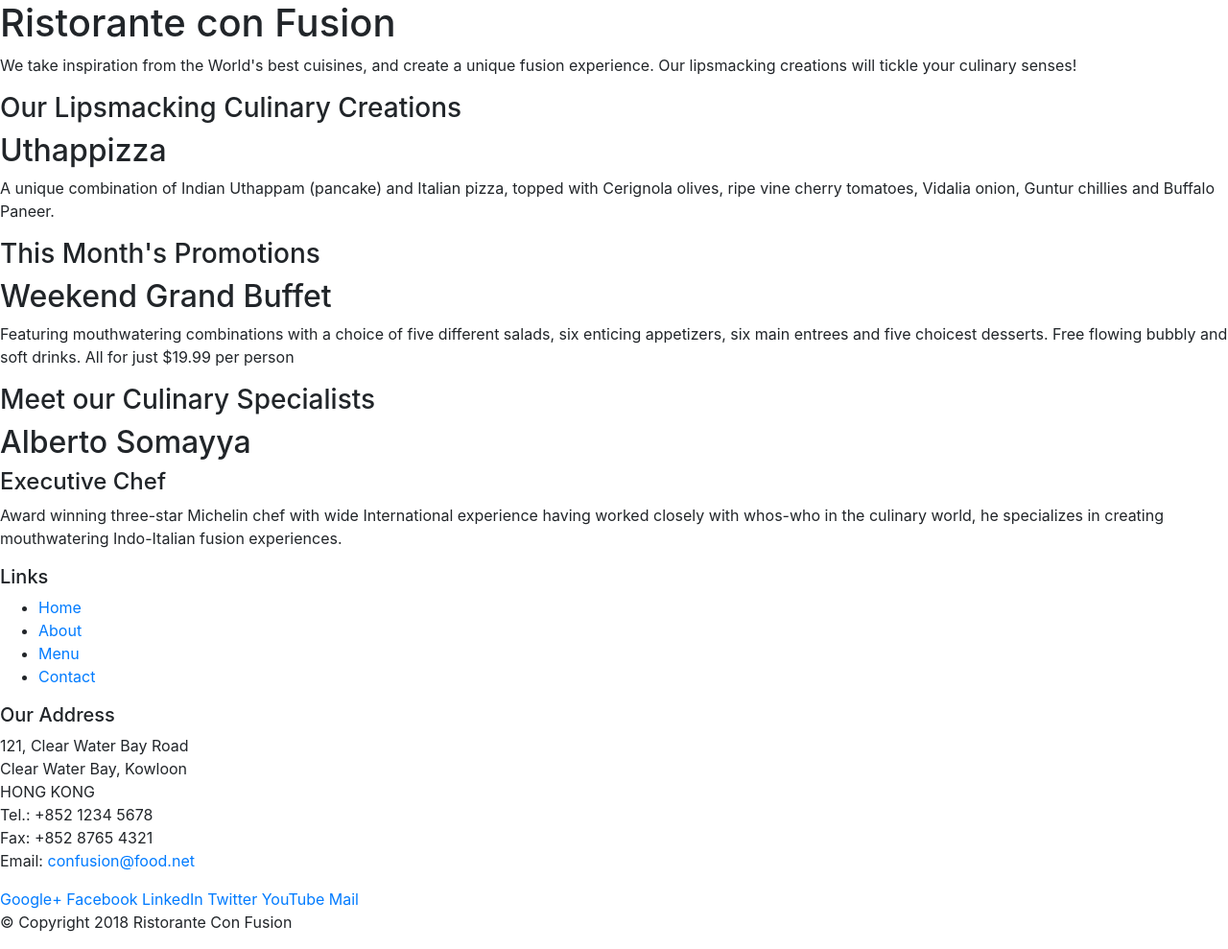
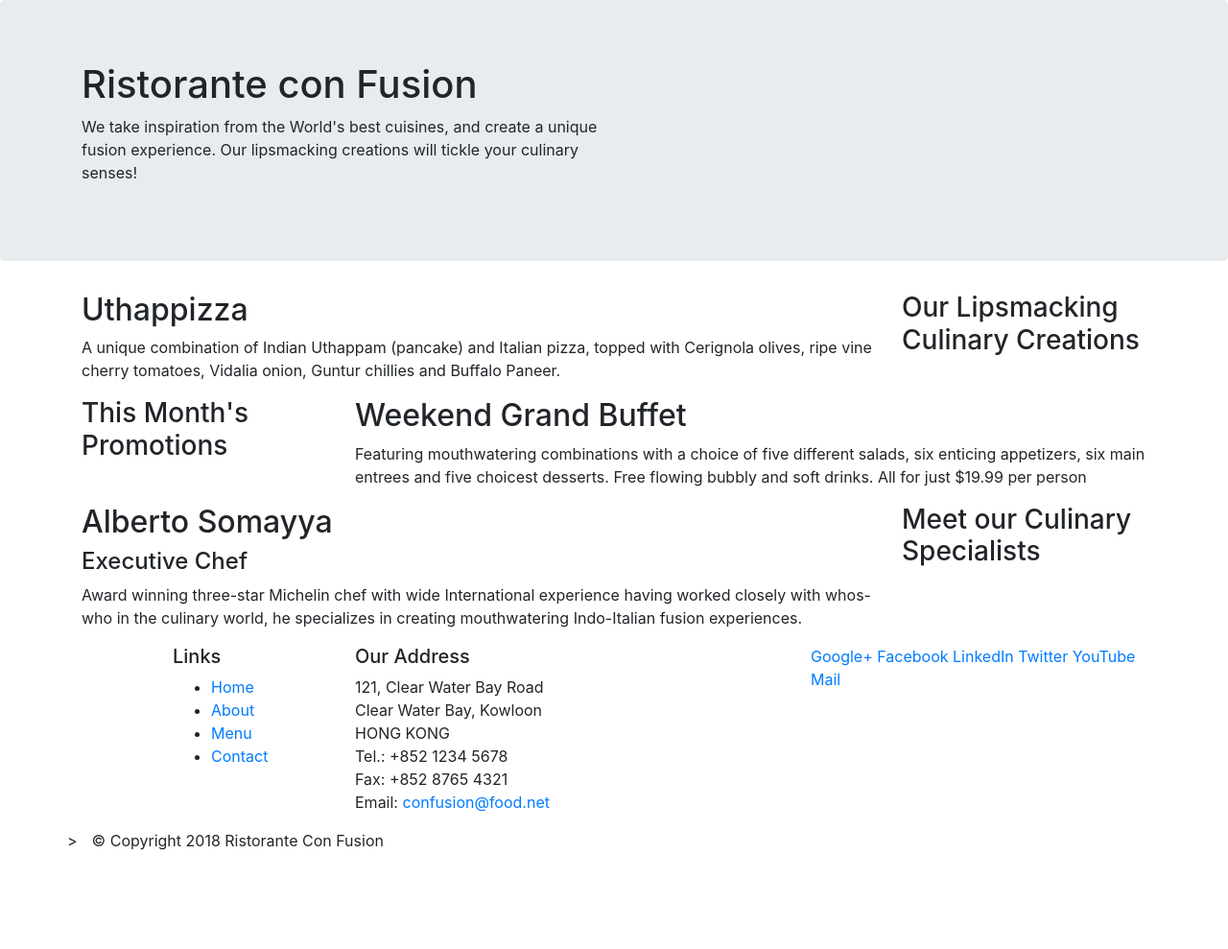
Before and after one commit to bohua12/conFusion, a website: page index.html in a window 1280 px wide. Shown: the whole page at 96% size. After the commit the page ends 904 px from the top, so only its background shows below. Drawn offline with nearby package versions, Linux system fonts and the light colour scheme.

Commit message:
Bootstrap Grid Part 1

```diff
--- a/index.html
+++ b/index.html
@@ -14,46 +14,46 @@
 
 <body>
 
-    <header>
-        <div>
-            <div>
-                <div>
+    <header class="jumbotron">
+        <div class="container">
+            <div class="row">
+                <div class="col-12 col-sm-6">
                     <h1>Ristorante con Fusion</h1>
                     <p>We take inspiration from the World's best cuisines, and create a unique fusion experience. Our lipsmacking creations will tickle your culinary senses!</p>
                 </div>
-                <div>
+                <div class="col-12 col-sm">
                 </div>
             </div>
         </div>
     </header>
 
-    <div>
-        <div>
-            <div>
+    <div class="container">
+        <div class="row">
+            <div class="col-12 col-sm-4 order-sm-last col-md-3">
                 <h3>Our Lipsmacking Culinary Creations</h3>
             </div>
-            <div>
+            <div class="col col-sm order-sm-first col-md">
                 <h2>Uthappizza</h2>
                 <p>A unique combination of Indian Uthappam (pancake) and Italian pizza, topped with Cerignola olives, ripe vine cherry tomatoes, Vidalia onion, Guntur chillies and Buffalo Paneer.</p>
             </div>
         </div>
 
 
-        <div>
-            <div>
+        <div class="row">
+            <div class="col-12 col-sm-4 col-md-3">
                 <h3>This Month's Promotions</h3>
             </div>
-            <div>
+            <div class="col col-sm col-md">
                 <h2>Weekend Grand Buffet</h2>
                 <p>Featuring mouthwatering combinations with a choice of five different salads, six enticing appetizers, six main entrees and five choicest desserts. Free flowing bubbly and soft drinks. All for just $19.99 per person </p>
             </div>
         </div>
 
-        <div>
-            <div>
+        <div class="row">
+            <div class="col-12 col-sm-4 order-sm-last col-md-3">
                 <h3>Meet our Culinary Specialists</h3>
             </div>
-            <div>
+            <div class="col col-sm order-sm-first col-md">
                 <h2>Alberto Somayya</h2>
                 <h4>Executive Chef</h4>
                 <p>Award winning three-star Michelin chef with wide International experience having worked closely with whos-who in the culinary world, he specializes in creating mouthwatering Indo-Italian fusion experiences. </p>
@@ -62,9 +62,9 @@
     </div>
 
     <footer>
-        <div>
-            <div>
-                <div>
+        <div class="container">
+            <div class="row">
+                <div class="col-4 offset-1 col-sm-2">
                     <h5>Links</h5>
                     <ul>
                         <li><a href="#">Home</a></li>
@@ -73,7 +73,7 @@
                         <li><a href="#">Contact</a></li>
                     </ul>
                 </div>
-                <div>
+                <div class="col-7 col-sm-5">
                     <h5>Our Address</h5>
                     <address>
 		              121, Clear Water Bay Road<br>
@@ -84,7 +84,7 @@
 		              Email: <a href="mailto:confusion@food.net">confusion@food.net</a>
 		           </address>
                 </div>
-                <div>
+                <div class="col-12 col-sm-4">
                     <div>
                         <a href="http://google.com/+">Google+</a>
                         <a href="http://www.facebook.com/profile.php?id=">Facebook</a>
@@ -95,8 +95,8 @@
                     </div>
                 </div>
            </div>
-           <div>
-                <div>
+           <div class="row">>
+                <div class="col-auto">
                     <p>© Copyright 2018 Ristorante Con Fusion</p>
                 </div>
            </div>
```
